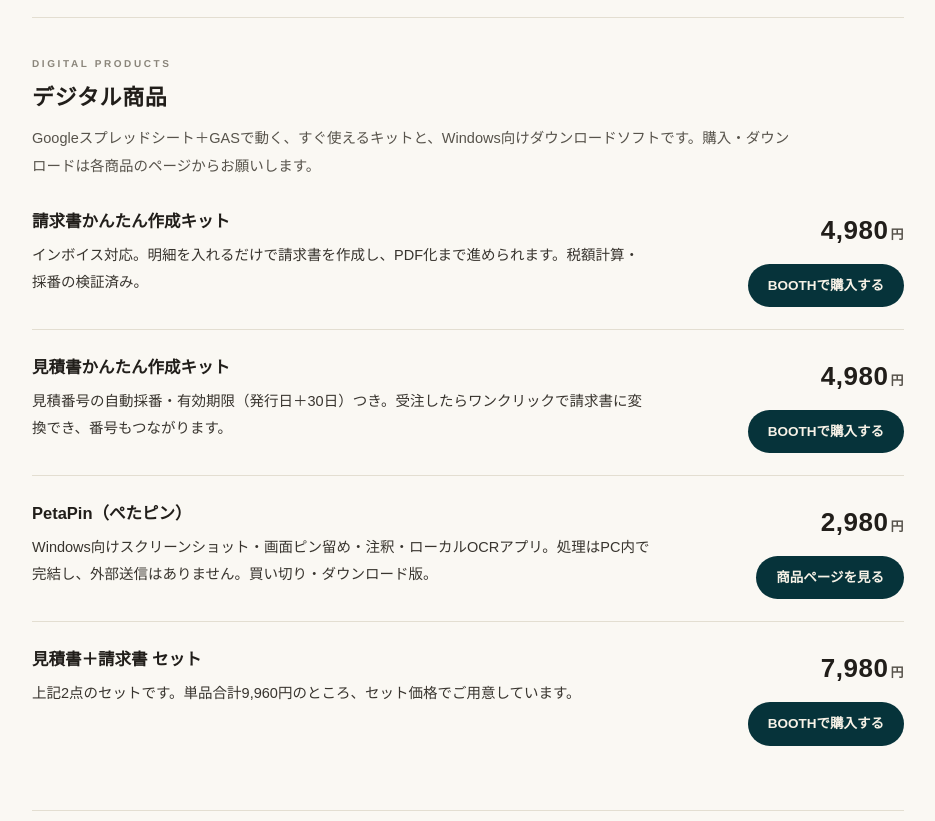
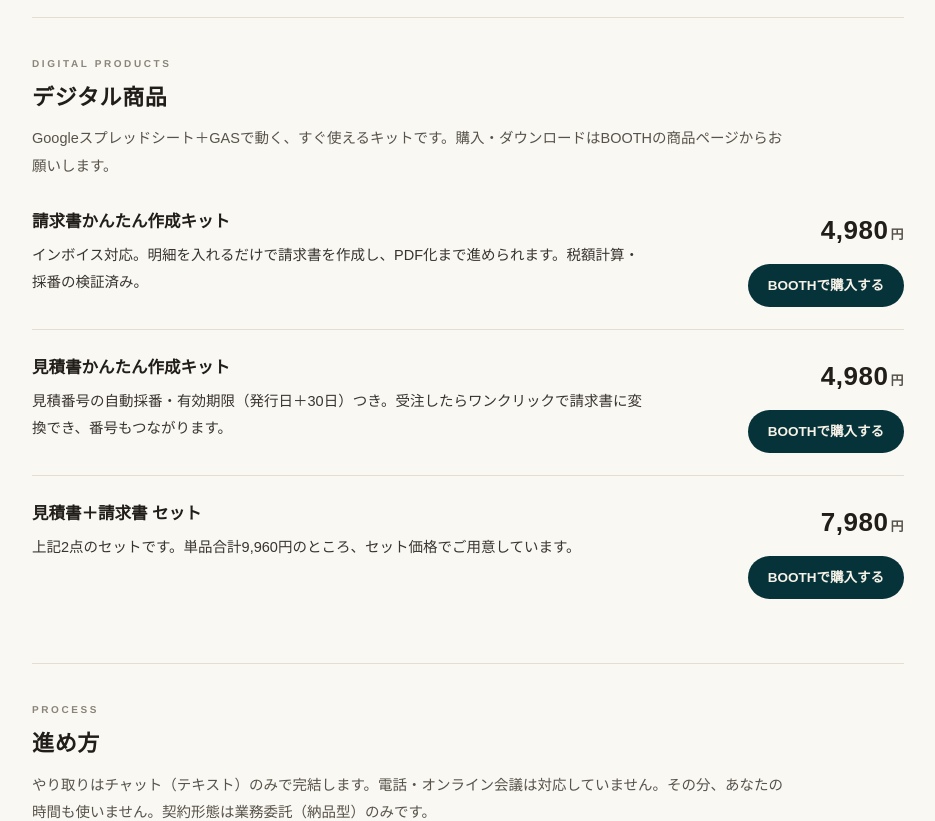
Before and after one commit to gomamonaka/gomamonaka.github.io, a plain HTML site: page direct.html in a window 1280 px wide. Shown: the part 3080-3901 px from the top of the page, without its empty margins (172-1107 px from the left). Drawn offline with Linux system fonts and the light colour scheme.

```diff
--- a/direct.html
+++ b/direct.html
@@ -191,7 +191,7 @@
 
   <section aria-labelledby="security">
     <h2 id="security"><span class="en">Security Check</span>セキュリティ点検</h2>
-    <p class="section-lead">本格的な脆弱性診断ではなく、「何から直すか」を整理してレポートで納品する点検・整備型のサービスです。サンプルレポートと10問の簡易診断はトップページからご覧いただけます。</p>
+    <p class="section-lead">本格的な脆弱性診断ではなく、「何から直すか」を整理してレポートで納品する点検・整備型のサービスです。サンプルレポートと12問の簡易診断はトップページからご覧いただけます。</p>
     <div class="price-list">
       <div class="price-row">
         <h3>お試し点検<span class="en">Light Check</span></h3>
@@ -216,7 +216,7 @@
 
   <section aria-labelledby="products">
     <h2 id="products"><span class="en">Digital Products</span>デジタル商品</h2>
-    <p class="section-lead">Googleスプレッドシート＋GASで動く、すぐ使えるキットと、Windows向けダウンロードソフトです。購入・ダウンロードは各商品のページからお願いします。</p>
+    <p class="section-lead">Googleスプレッドシート＋GASで動く、すぐ使えるキットです。購入・ダウンロードはBOOTHの商品ページからお願いします。</p>
     <div class="product-list">
       <div class="product-row">
         <div>
@@ -236,16 +236,6 @@
         <div class="product-side">
           <div class="amount">4,980<small>円</small></div>
           <a class="btn" href="https://webautolab.booth.pm/items/9199858">BOOTHで購入する</a>
-        </div>
-      </div>
-      <div class="product-row">
-        <div>
-          <h3>PetaPin（ぺたピン）</h3>
-          <p class="desc">Windows向けスクリーンショット・画面ピン留め・注釈・ローカルOCRアプリ。処理はPC内で完結し、外部送信はありません。買い切り・ダウンロード版。</p>
-        </div>
-        <div class="product-side">
-          <div class="amount">2,980<small>円</small></div>
-          <a class="btn" href="https://it-yorisoi.jp/petapin/">商品ページを見る</a>
         </div>
       </div>
       <div class="product-row">
```
